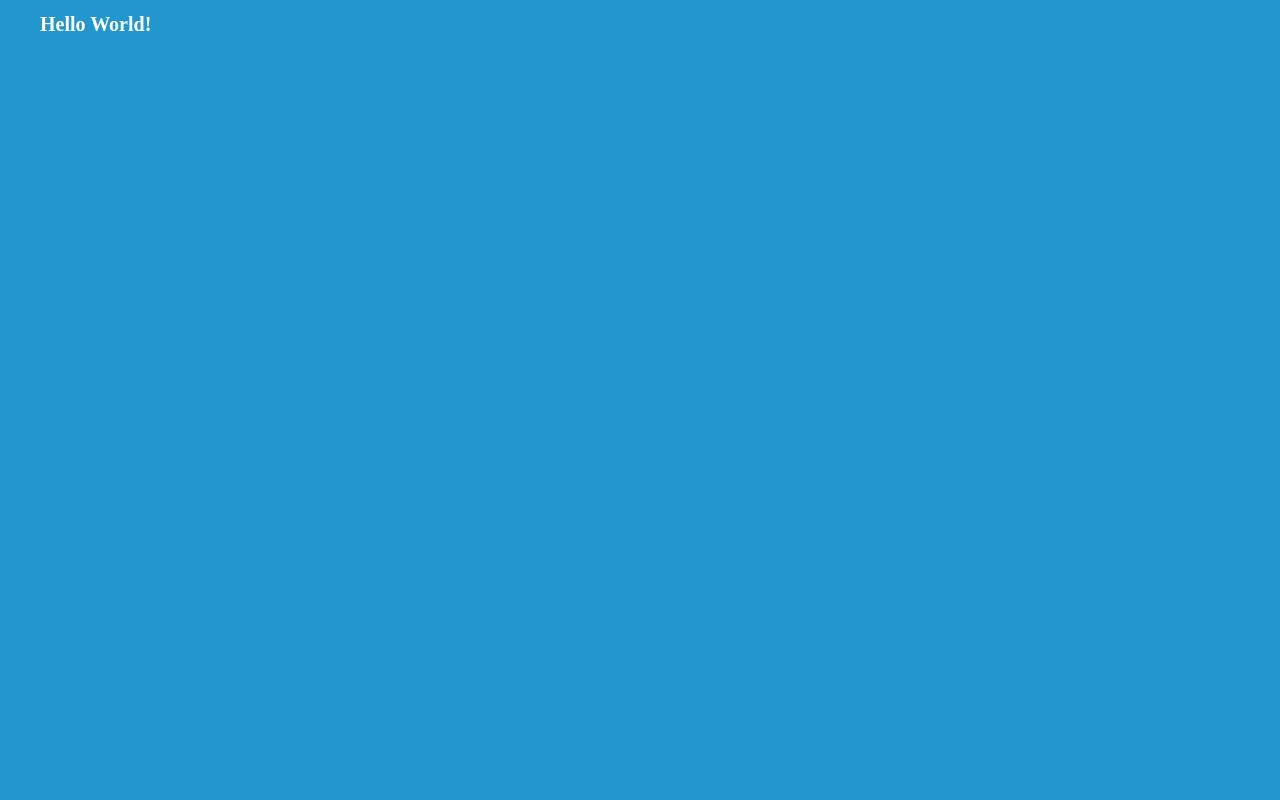
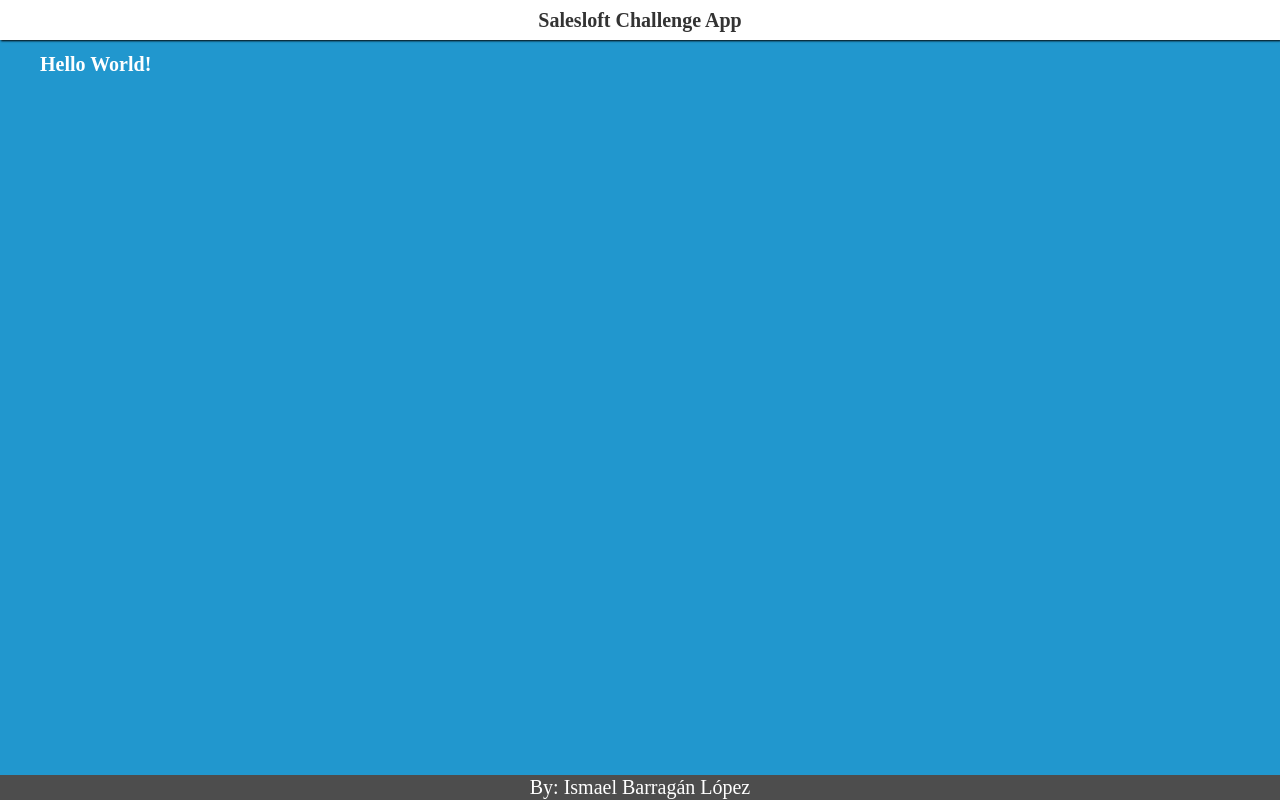
Before and after one commit to izambl/sl-exercise, a React app: page / in a window 1280 px wide. Built offline with nearby package versions, Linux system fonts and the light colour scheme.

Commit message:
Add basic layout

```diff
--- /dev/null
+++ b/src/components/App/layout/Footer/index.jsx
@@ -0,0 +1,15 @@
+import React from 'react';
+
+import './index.scss';
+
+function Footer() {
+  return (
+    <footer className="row">
+      <div className="container">
+        By: Ismael Barragán López
+      </div>
+    </footer>
+  );
+}
+
+export default Footer;
--- /dev/null
+++ b/src/components/App/layout/Footer/index.scss
@@ -0,0 +1,9 @@
+footer {
+  display: flex;
+  background-color: #4d4d4d;
+  color: #ffffff;
+  flex: 0 0 2.5rem;
+  font-size: 2rem;
+  line-height: 2.5rem;
+  text-align: center;
+}
--- /dev/null
+++ b/src/components/App/layout/Header/index.jsx
@@ -0,0 +1,15 @@
+import React from 'react';
+
+import './index.scss';
+
+function Header() {
+  return (
+    <header id="header" className="row">
+      <div className="container">
+        Salesloft Challenge App
+      </div>
+    </header>
+  );
+}
+
+export default Header;
--- /dev/null
+++ b/src/components/App/layout/Header/index.scss
@@ -0,0 +1,14 @@
+#header {
+  display: flex;
+  box-sizing: border-box;
+  flex-flow: column nowrap;
+  flex: 0 0 4rem;
+  line-height: 4rem;
+  text-align: center;
+  font-weight: bold;
+  background-color: #FFFFFF;
+  color: #333333;
+  font-size: 2rem;
+  box-shadow: 1px 1px 2px #000000;
+  z-index: 1000;
+}
--- /dev/null
+++ b/src/components/App/layout/Main/index.jsx
@@ -0,0 +1,13 @@
+import React from 'react';
+
+import './index.scss';
+
+function Main() {
+  return (
+    <main className="container">
+      <h1>Hello World!</h1>
+    </main>
+  );
+}
+
+export default Main;
--- /dev/null
+++ b/src/components/App/layout/Main/index.scss
@@ -0,0 +1,8 @@
+@import '../../../../styles/variables';
+
+main {
+  display: flex;
+  flex-flow: row nowrap;
+  flex: 1 0 100%;
+  background-color: $color-bg-main;
+}
--- /dev/null
+++ b/src/components/App/layout/index.js
@@ -0,0 +1,5 @@
+import Footer from './Footer';
+import Header from './Header';
+import Main from './Main';
+
+export { Footer, Header, Main };
--- a/src/index.jsx
+++ b/src/index.jsx
@@ -7,11 +7,15 @@ import store from './redux/store';
 import 'normalize.css';
 import './styles/app.scss';
 
+import { Footer, Header, Main } from './components/App/layout';
+
 ReactDOM.render(
   <Provider store={store}>
-    <div className="container">
-      <h1>Hello World!</h1>
-    </div>
+    <>
+      <Header />
+      <Main />
+      <Footer />
+    </>
   </Provider>,
   document.getElementById('salesloft-app'),
 );
--- a/src/styles/_layout.scss
+++ b/src/styles/_layout.scss
@@ -1,4 +1,8 @@
 @import 'variables';
+
+.row {
+  width: 100%;
+}
 
 .container {
   margin: 0 auto;
```
Also changed, not shown: src/components/App/index.jsx (added, +15 -0 lines), src/components/index.jsx (added, +15 -0 lines), src/components/App/index.scss (added).
